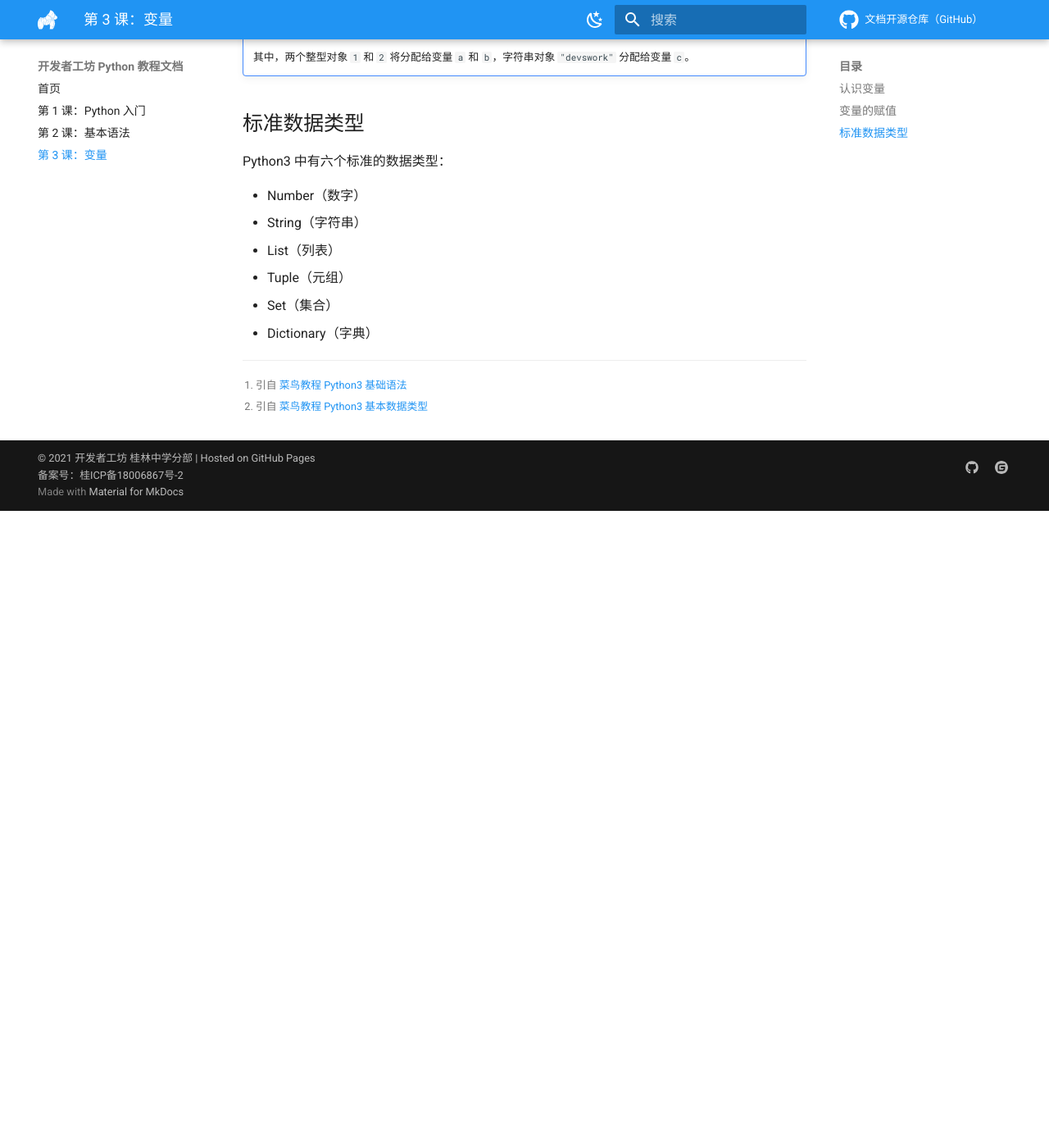
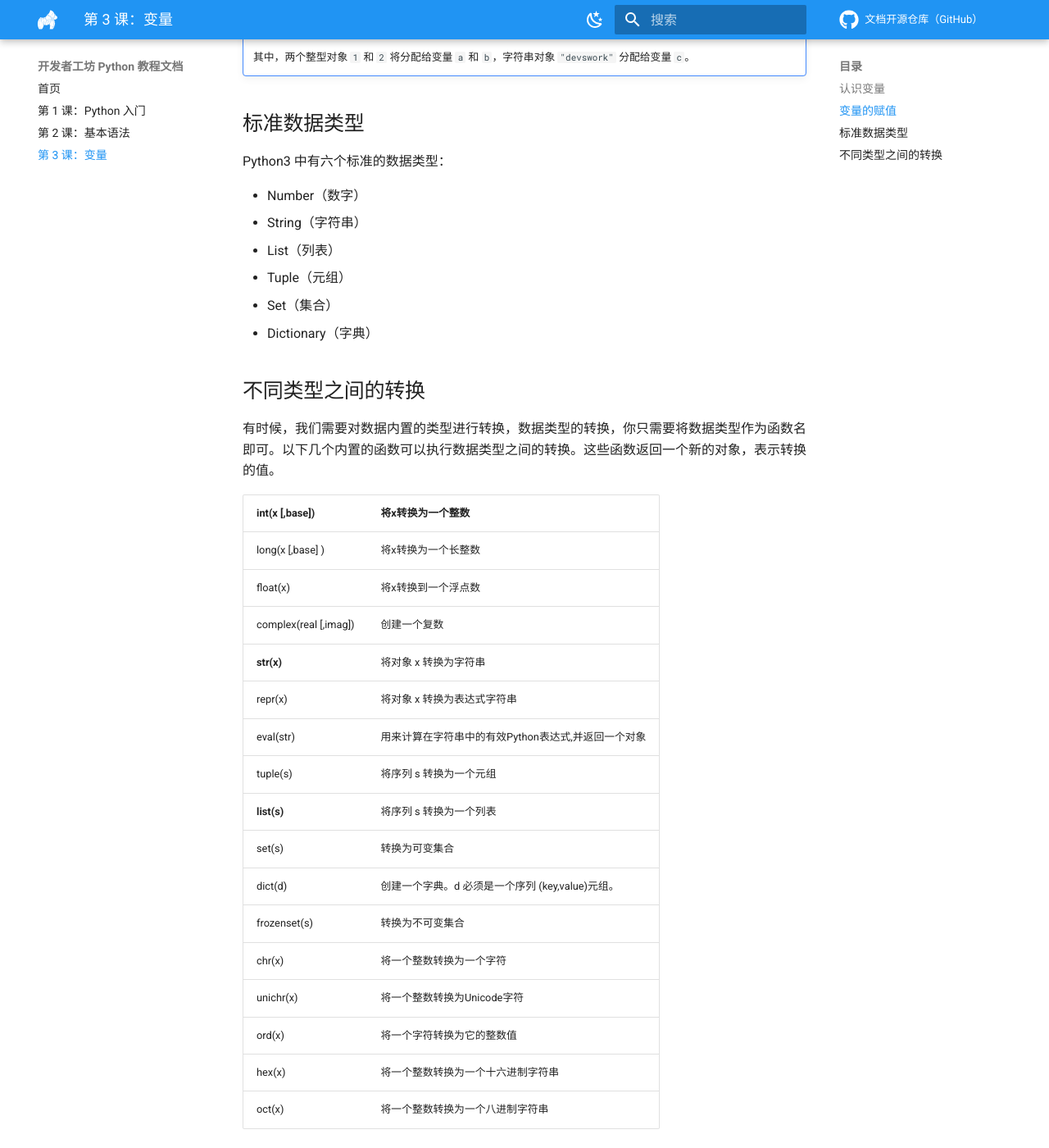
Before and after one commit to devswork-glzx/python-tutorial, an MkDocs documentation site: the page built from docs/03-variables.md, in a window 1280 px wide and 1400 px high, scrolled down 858 px. Shown: the whole window at 82% size. Built offline with MkDocs 1.6.1 and Material for MkDocs 9.7.7, drawn with Linux system fonts in a browser that asks for light colours; comment, search, counter and statistics services are not loaded; before the commit the page ends 1481 px from its top, so only the background shows below that.

Commit message:
update doc

```diff
--- a/docs/03-variables.md
+++ b/docs/03-variables.md
@@ -41,5 +41,29 @@ Python3 中有六个标准的数据类型：
 - Set（集合）
 - Dictionary（字典）
 
+## 不同类型之间的转换
+
+有时候，我们需要对数据内置的类型进行转换，数据类型的转换，你只需要将数据类型作为函数名即可。以下几个内置的函数可以执行数据类型之间的转换。这些函数返回一个新的对象，表示转换的值。
+
+| **int(x \[,base\])**   | 将x转换为一个整数                                   |
+| :--------------------- | :------------------------------------------------ |
+| long(x [,base\] )      | 将x转换为一个长整数                                 |
+| float(x)               | 将x转换到一个浮点数                                 |
+| complex(real [,imag\]) | 创建一个复数                                        |
+| **str(x)**             | 将对象 x 转换为字符串                               |
+| repr(x)                | 将对象 x 转换为表达式字符串                         |
+| eval(str)              | 用来计算在字符串中的有效Python表达式,并返回一个对象 |
+| tuple(s)               | 将序列 s 转换为一个元组                             |
+| **list(s)**            | 将序列 s 转换为一个列表                             |
+| set(s)                 | 转换为可变集合                                      |
+| dict(d)                | 创建一个字典。d 必须是一个序列 (key,value)元组。    |
+| frozenset(s)           | 转换为不可变集合                                    |
+| chr(x)                 | 将一个整数转换为一个字符                            |
+| unichr(x)              | 将一个整数转换为Unicode字符                         |
+| ord(x)                 | 将一个字符转换为它的整数值                          |
+| hex(x)                 | 将一个整数转换为一个十六进制字符串                  |
+| oct(x)                 | 将一个整数转换为一个八进制字符串                    |
+
+
 [^1]: 引自 [菜鸟教程 Python3 基础语法](https://www.runoob.com/python3/python3-basic-syntax.html)
 [^2]: 引自 [菜鸟教程 Python3 基本数据类型](https://www.runoob.com/python3/python3-data-type.html)
--- a/mkdocs.yml
+++ b/mkdocs.yml
@@ -38,7 +38,7 @@ extra:
     - icon: fontawesome/brands/github
       link: https://github.com/devswork-glzx/
     - icon: custom/gitee
-      link: https://github.com/devswork-glzx/
+      link: https://gitee.com/devswork-glzx/
 
 markdown_extensions:
   - pymdownx.emoji:
```
